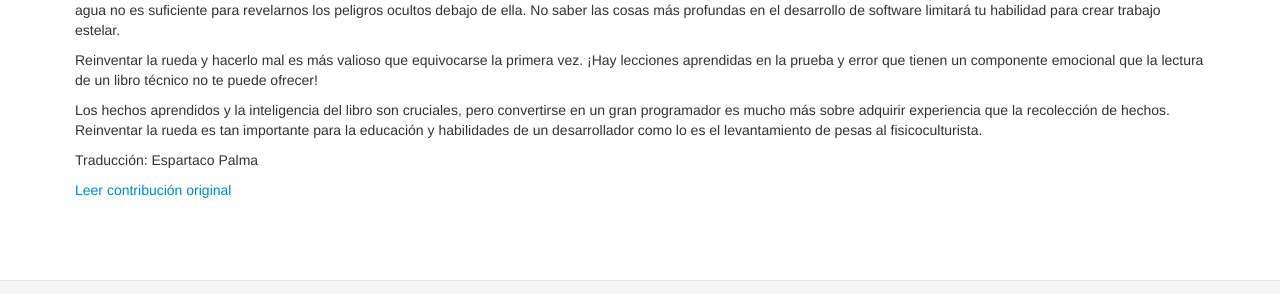
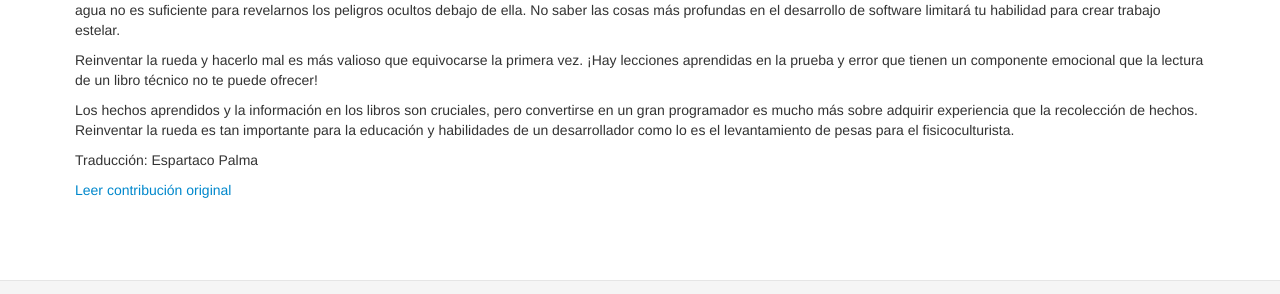
Before and after one commit to esparta/97cosas, a Jekyll site: the page built from programador/reinventa-rueda-frecuentemente.md, in a window 1280 px wide and 1038 px high. Shown: the part 585-879 px from the top of the window. Built offline with Jekyll 4.4.1, drawn with Linux system fonts in a browser that asks for light colours; comment, search, counter and statistics services are not loaded.

Commit message:
Style corrections on reinventa-rueda-frecuentemente

```diff
--- a/programador/reinventa-rueda-frecuentemente.md
+++ b/programador/reinventa-rueda-frecuentemente.md
@@ -52,8 +52,8 @@ primera vez. ¡Hay lecciones aprendidas en la prueba y error que tienen
 un componente emocional que la lectura de un libro técnico no te puede
 ofrecer!
 
-Los hechos aprendidos y la inteligencia del libro son cruciales, pero
-convertirse en un gran programador es mucho más sobre adquirir
+Los hechos aprendidos y la información en los libros son cruciales,
+pero convertirse en un gran programador es mucho más sobre adquirir
 experiencia que la recolección de hechos. Reinventar la rueda es tan
 importante para la educación y habilidades de un desarrollador como lo
-es el levantamiento de pesas al fisicoculturista.
+es el levantamiento de pesas para el fisicoculturista.
```
